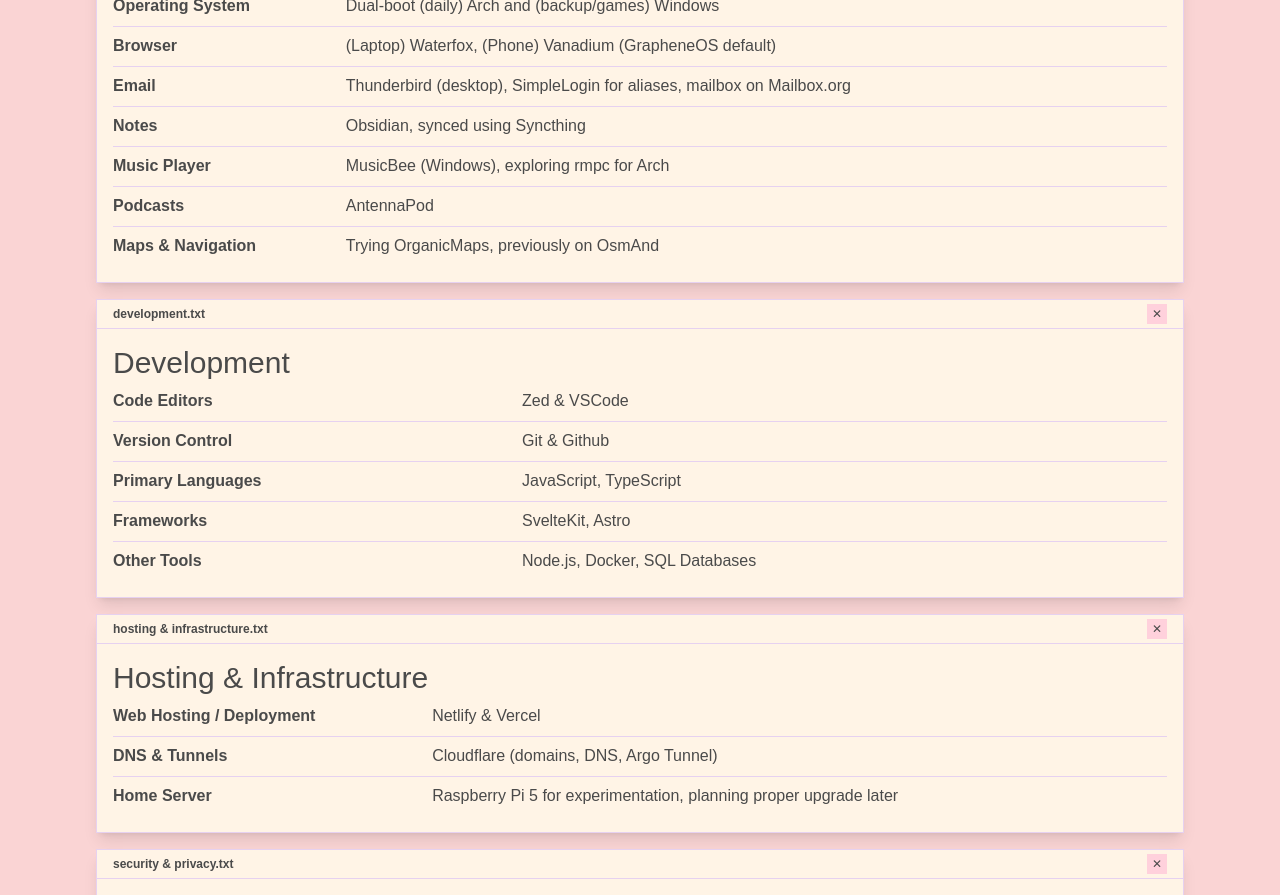
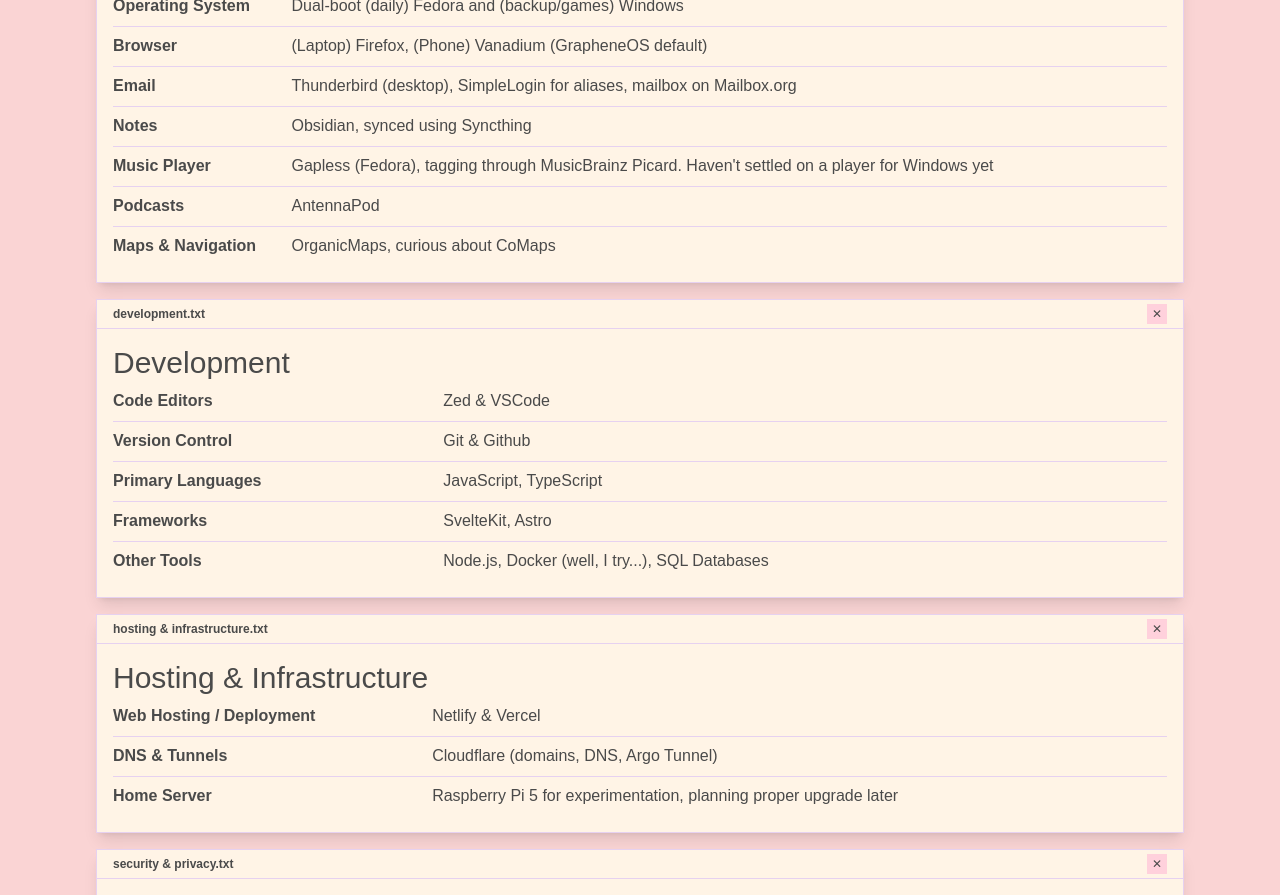
Before and after one commit to Iserila/personal-website, an Astro site: page /uses in a window 1280 px wide. Shown: the part 677-1572 px from the top of the page. Built offline with nearby package versions, Linux system fonts and the light colour scheme; Astro itself is replaced by a stand-in of ours; a web font is replaced by a local one.

Commit message:
feat: update uses page

```diff
--- a/src/pages/uses.astro
+++ b/src/pages/uses.astro
@@ -13,7 +13,7 @@
       },
       {
         name: "Phone",
-                detail: "Google Pixel 9a with GrapheneOS (privacy-focused OS)",
+        detail: "Google Pixel 9a (with GrapheneOS, a privacy-focused OS)",
       },
       {
         name: "E-Reader",
@@ -21,7 +21,8 @@
       },
       {
         name: "Smartwatch",
-                detail: "Garmin Forerunner 55 (might switch to use Gadgetbridge)",
+        detail:
+          "Garmin Forerunner 55 (with GadgetBridge, not connected to Garmin account)",
       },
       {
         name: "Digital Audio Player",
@@ -35,15 +36,16 @@
     items: [
       {
         name: "Operating System",
-                detail: "Dual-boot (daily) Arch and (backup/games) Windows",
+        detail: "Dual-boot (daily) Fedora and (backup/games) Windows",
       },
       {
         name: "Browser",
-                detail: "(Laptop) Waterfox, (Phone) Vanadium (GrapheneOS default)",
+        detail: "(Laptop) Firefox, (Phone) Vanadium (GrapheneOS default)",
       },
       {
         name: "Email",
-                detail: "Thunderbird (desktop), SimpleLogin for aliases, mailbox on Mailbox.org",
+        detail:
+          "Thunderbird (desktop), SimpleLogin for aliases, mailbox on Mailbox.org",
       },
       {
         name: "Notes",
@@ -51,7 +53,8 @@
       },
       {
         name: "Music Player",
-                detail: "MusicBee (Windows), exploring rmpc for Arch",
+        detail:
+          "Gapless (Fedora), tagging through MusicBrainz Picard. Haven't settled on a player for Windows yet",
       },
       {
         name: "Podcasts",
@@ -59,7 +62,7 @@
       },
       {
         name: "Maps & Navigation",
-                detail: "Trying OrganicMaps, previously on OsmAnd",
+        detail: "OrganicMaps, curious about CoMaps",
       },
     ],
   },
@@ -85,7 +88,7 @@
       },
       {
         name: "Other Tools",
-                detail: "Node.js, Docker, SQL Databases",
+        detail: "Node.js, Docker (well, I try...), SQL Databases",
       },
     ],
   },
@@ -103,7 +106,8 @@
       },
       {
         name: "Home Server",
-                detail: "Raspberry Pi 5 for experimentation, planning proper upgrade later",
+        detail:
+          "Raspberry Pi 5 for experimentation, planning proper upgrade later",
       },
     ],
   },
@@ -142,7 +146,7 @@
   <h1 class="mt-4">Uses</h1>
 
   <div>
-        <p>Last updated: January 16, 2026</p>
+    <p>Last updated: March 15, 2026</p>
     <p>
       The stuff I use basically daily! Inspired by
       <a href="https://uses.tech/" target="_blank">uses.tech</a> (˶ᵔ ᵕ ᵔ˶)
```
Lines whose indentation alone changed are shown as unchanged.
